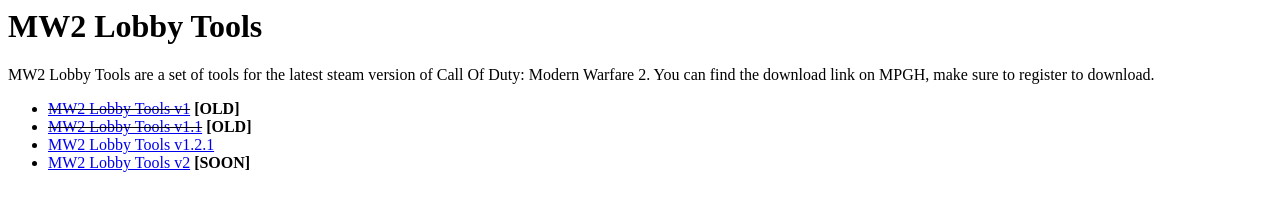
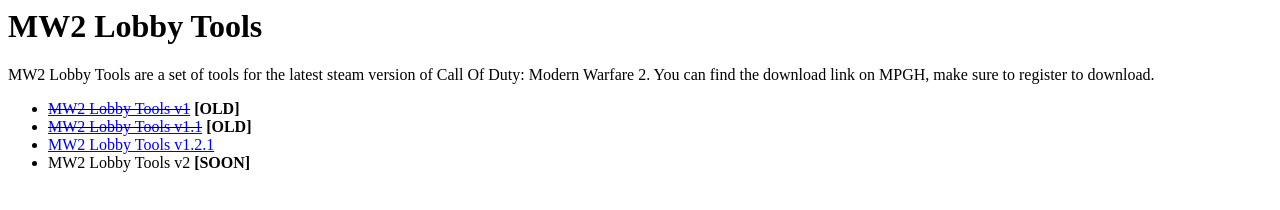
Before and after one commit to Scoudem/scoudem.github.io, a plain HTML site: page index.html in a window 1280 px wide. Drawn offline with Linux system fonts and the light colour scheme.

Commit message:
Update index.html

```diff
--- a/index.html
+++ b/index.html
@@ -13,7 +13,7 @@
 			<li><s><a href="http://www.mpgh.net/forum/showthread.php?t=1073495">MW2 Lobby Tools v1</a></s> <b>[OLD]</b></li>
 			<li><s><a href="http://www.mpgh.net/forum/showthread.php?t=1073912">MW2 Lobby Tools v1.1</a></s> <b>[OLD]</b></li>
 			<li><a href="http://www.mpgh.net/forum/showthread.php?t=1076327">MW2 Lobby Tools v1.2.1</a></li>
-			<li><a href="#">MW2 Lobby Tools v2</a> <b>[SOON]</b></li>
+			<li>MW2 Lobby Tools v2 <b>[SOON]</b></li>
 		</ul>
 	</body>
 </html>
```
